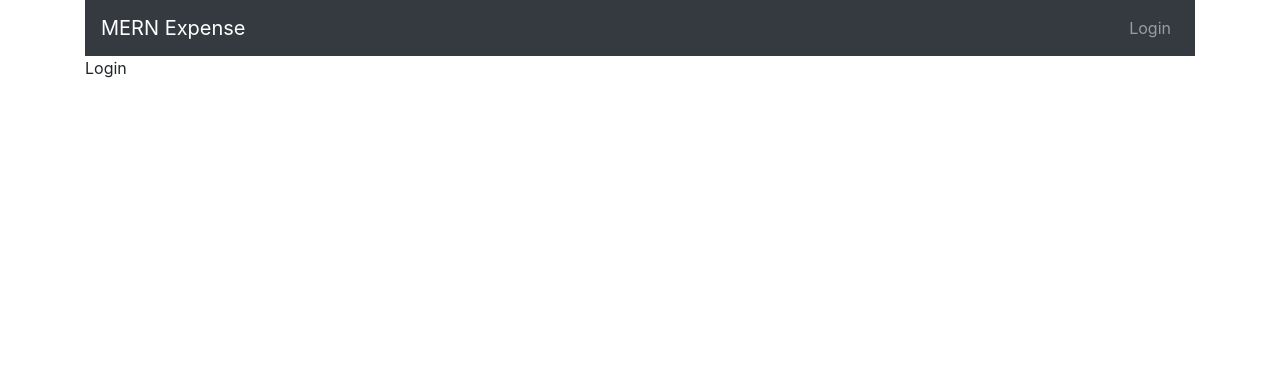
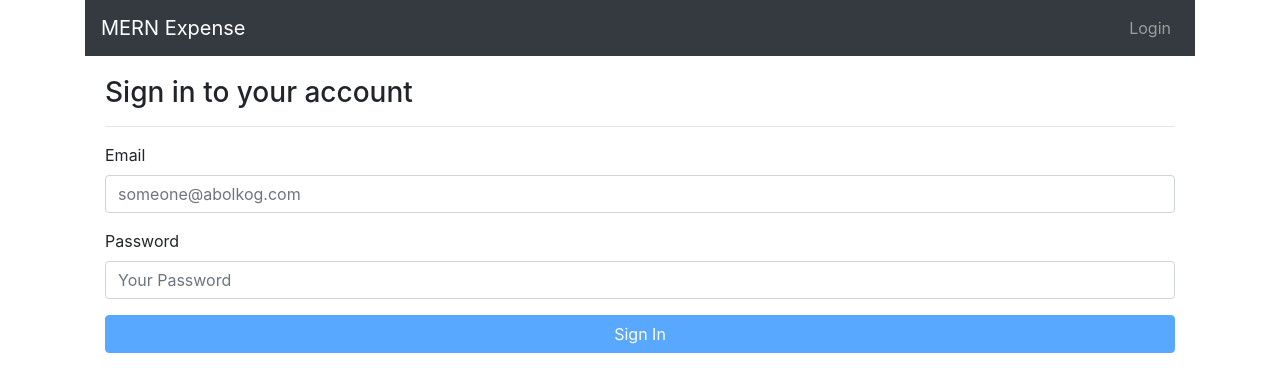
Before and after one commit to abolkog/mern-expense-app, a React (Create React App) app in the folder client/: page /login in a window 1280 px wide. Shown: the top 392 px of the page. Built offline with nearby package versions, Linux system fonts and the light colour scheme.

Commit message:
Adding Forkim and yup

```diff
--- a/client/package.json
+++ b/client/package.json
@@ -4,11 +4,13 @@
   "private": true,
   "dependencies": {
     "bootstrap": "^4.1.3",
+    "formik": "^1.3.2",
     "react": "^16.6.3",
     "react-dom": "^16.6.3",
     "react-router-dom": "^4.3.1",
     "react-scripts": "2.1.1",
-    "reactstrap": "^6.5.0"
+    "reactstrap": "^6.5.0",
+    "yup": "^0.26.6"
   },
   "scripts": {
     "start": "react-scripts start",
--- a/client/src/pages/Login.js
+++ b/client/src/pages/Login.js
@@ -1,13 +1,81 @@
 import React, { Component } from 'react';
+import { Button, FormGroup, Label, Input, FormFeedback } from 'reactstrap';
+import { Formik } from 'formik';
+import * as Yup from 'yup';
 
 class Login extends Component {
-    render() {
-        return (
+  _handleFormSubmit(values) {
+    console.log(values);
+  }
+  render() {
+    return (
+      <div style={{ padding: 20 }}>
+        <h3>Sign in to your account</h3>
+        <hr />
+        <Formik
+          initialValues={{ email: '', password: '' }}
+          onSubmit={this._handleFormSubmit.bind(this)}
+          validationSchema={Yup.object().shape({
+            email: Yup.string()
+              .email()
+              .required(),
+            password: Yup.string()
+              .min(6)
+              .required()
+          })}
+          render={({
+            handleChange,
+            handleSubmit,
+            isValid,
+            isSubmitting,
+            handleBlur,
+            errors,
+            touched
+          }) => (
             <div>
-                Login
+              <FormGroup>
+                <Label>Email</Label>
+                <Input
+                  invalid={errors.email && touched.email}
+                  name='email'
+                  type='email'
+                  placeholder='someone@abolkog.com'
+                  onChange={handleChange}
+                  onBlur={handleBlur}
+                />
+
+                {errors.email && touched.email ? (
+                  <FormFeedback>{errors.email}</FormFeedback>
+                ) : null}
+              </FormGroup>
+              <FormGroup>
+                <Label>Password</Label>
+                <Input
+                  invalid={errors.password && touched.password}
+                  name='password'
+                  type='password'
+                  placeholder='Your Password'
+                  onChange={handleChange}
+                  onBlur={handleBlur}
+                />
+                {errors.password && touched.password ? (
+                  <FormFeedback>{errors.password}</FormFeedback>
+                ) : null}
+              </FormGroup>
+              <Button
+                color='primary'
+                block
+                onClick={handleSubmit}
+                disabled={!isValid || isSubmitting}
+              >
+                Sign In
+              </Button>
             </div>
-        );
-    }
+          )}
+        />
+      </div>
+    );
+  }
 }
 
 export { Login };
--- a/package.json
+++ b/package.json
@@ -16,5 +16,8 @@
   "bugs": {
     "url": "https://github.com/abolkog/mern-expense-app/issues"
   },
-    "homepage": "https://github.com/abolkog/mern-expense-app#readme"
+  "homepage": "https://github.com/abolkog/mern-expense-app#readme",
+  "dependencies": {
+    "formik": "^1.3.2"
   }
+}
```
Also changed, not shown: 1 other file (tests, documents, lock files or other folders). Lines whose indentation alone changed are shown as unchanged.
